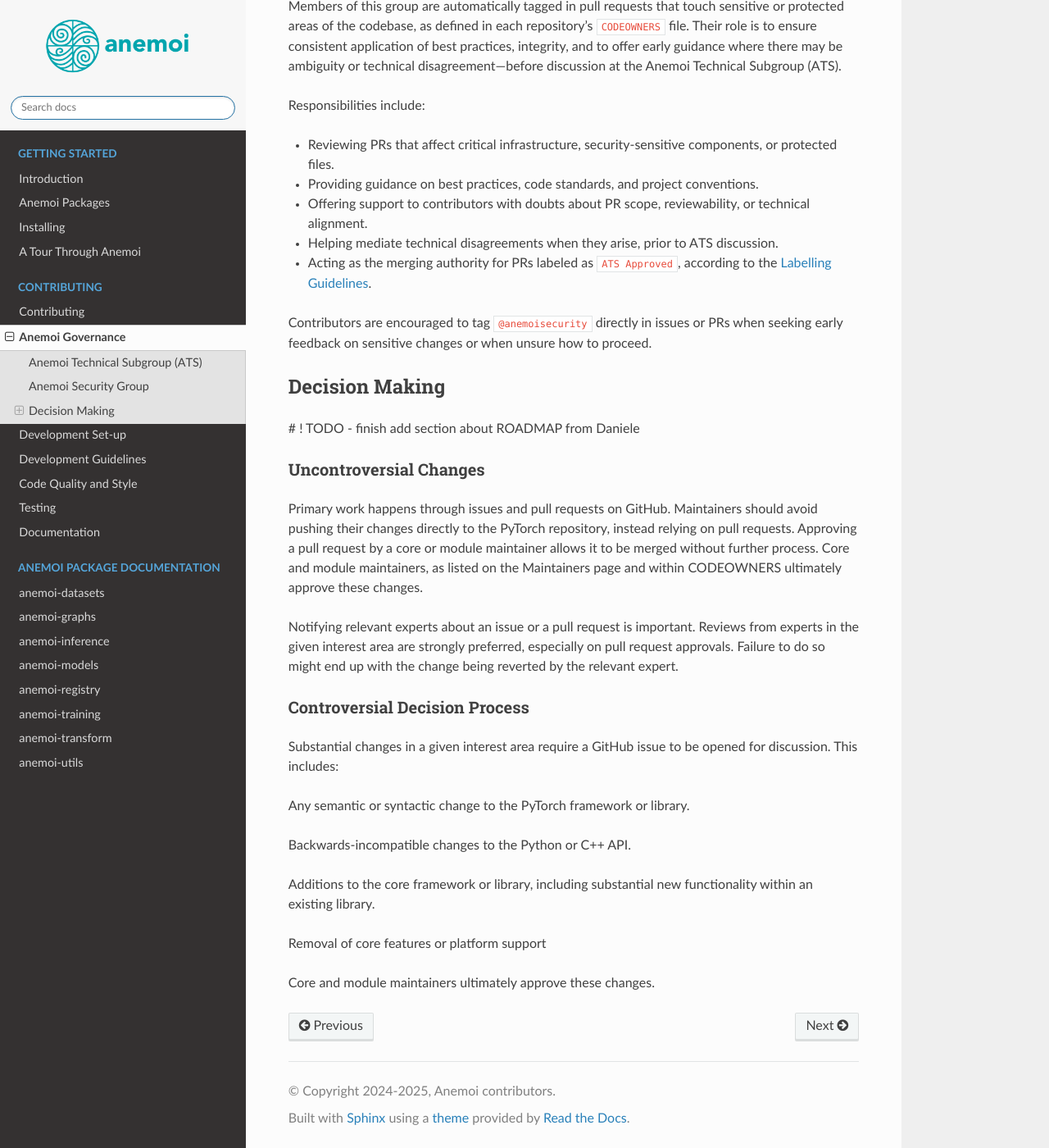
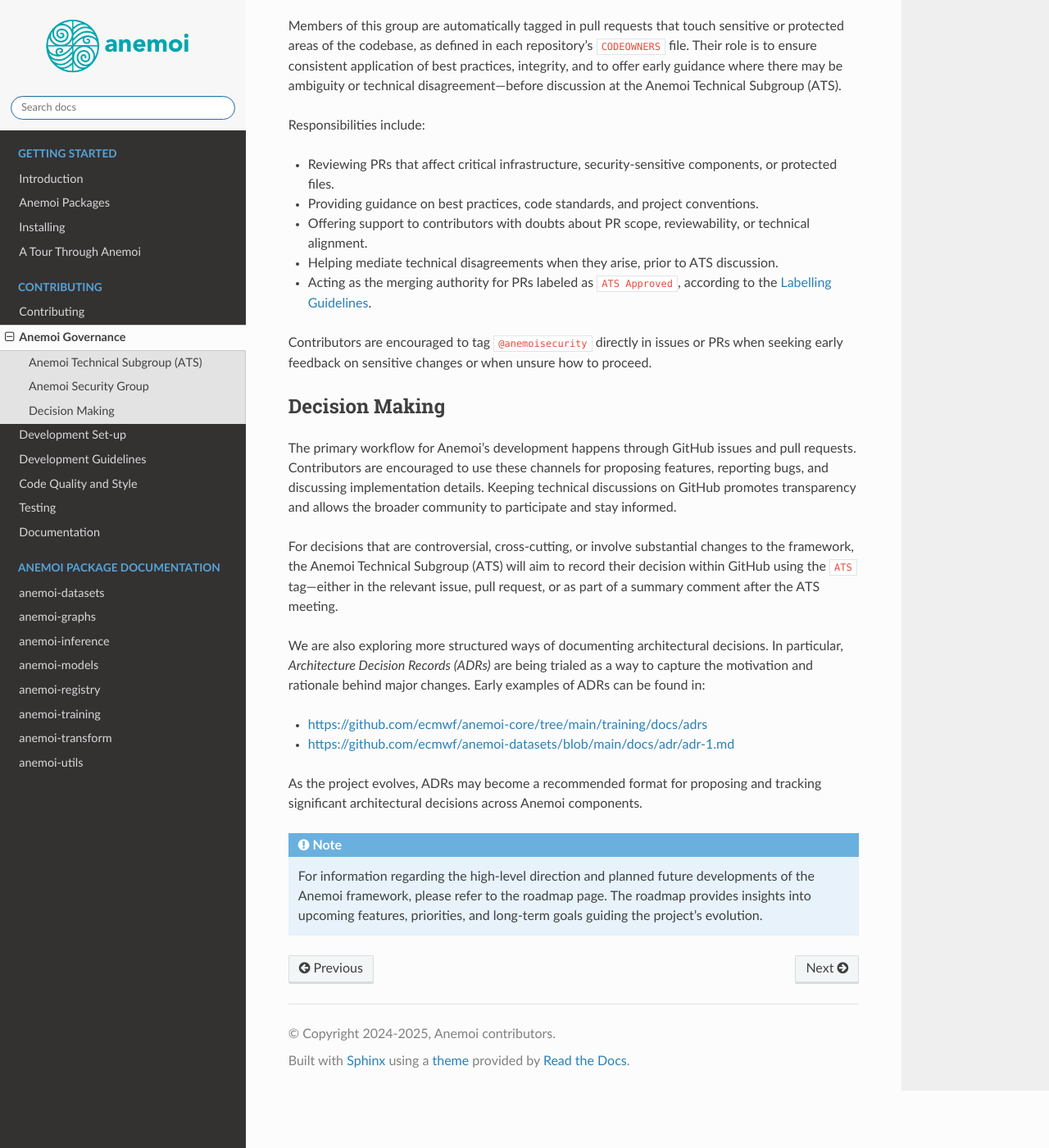
Before and after one commit to ecmwf/anemoi-docs, a Sphinx documentation site: the page built from docs/contributing/governance.rst, in a window 1280 px wide and 1400 px high, scrolled down 1311 px. Shown: the whole window at 82% size. Built offline with Sphinx 7.4.7 and the Read the Docs theme 3.1.0, drawn with Linux system fonts in a browser that asks for light colours; some of the changed text lies outside the part shown.

Commit message:
completed PR guidelines

```diff
--- a/docs/contributing/governance.rst
+++ b/docs/contributing/governance.rst
@@ -16,9 +16,10 @@
    the various institutions contributing to Anemoi, this group meets
    regularly to discuss the technical direction of the project. ATS
    reviews and approves major changes, proposals, and contributions that
-   could impact the broader user and developer community. See the
-   :ref:`labelling-guidelines` and :ref:`ats-approval` for how technical
-   decisions are flagged and processed through this group.
+   could impact the broader user and developer community. See the `ATS
+   approval` process described in :ref:`labelling-guidelines` for
+   details on how technical decisions are flagged and processed by this
+   group.
 
 -  **@anemoisecurity group:** This group is responsible for managing
    access to sensitive components of the project infrastructure,
@@ -65,55 +66,69 @@
  Anemoi Security Group
 ***********************
 
-The ``@anemoisecurity`` group is a core part of Anemoi’s governance and review process. It is based on GitHub’s `CODEOWNERS <https://docs.github.com/en/repositories/managing-your-repositorys-settings-and-features/customizing-your-repository/about-code-owners>`_ mechanism, and is defined at the organization level: https://github.com/orgs/ecmwf/teams/anemoisecurity.
+The ``@anemoisecurity`` group is a core part of Anemoi’s governance and
+review process. It is based on GitHub’s `CODEOWNERS
+<https://docs.github.com/en/repositories/managing-your-repositorys-settings-and-features/customizing-your-repository/about-code-owners>`_
+mechanism, and is defined at the organization level:
+https://github.com/orgs/ecmwf/teams/anemoisecurity.
 
-Members of this group are automatically tagged in pull requests that touch sensitive or protected areas of the codebase, as defined in each repository’s ``CODEOWNERS`` file.
-Their role is to ensure consistent application of best practices, integrity, and to offer early guidance where there may be ambiguity or technical disagreement—before discussion at the Anemoi Technical Subgroup (ATS).
+Members of this group are automatically tagged in pull requests that
+touch sensitive or protected areas of the codebase, as defined in each
+repository’s ``CODEOWNERS`` file. Their role is to ensure consistent
+application of best practices, integrity, and to offer early guidance
+where there may be ambiguity or technical disagreement—before discussion
+at the Anemoi Technical Subgroup (ATS).
 
 Responsibilities include:
 
-- Reviewing PRs that affect critical infrastructure, security-sensitive components, or protected files.
-- Providing guidance on best practices, code standards, and project conventions.
-- Offering support to contributors with doubts about PR scope, reviewability, or technical alignment.
-- Helping mediate technical disagreements when they arise, prior to ATS discussion.
-- Acting as the merging authority for PRs labeled as ``ATS Approved``, according to the :ref:`labelling-guidelines`.
+-  Reviewing PRs that affect critical infrastructure, security-sensitive
+   components, or protected files.
+-  Providing guidance on best practices, code standards, and project
+   conventions.
+-  Offering support to contributors with doubts about PR scope,
+   reviewability, or technical alignment.
+-  Helping mediate technical disagreements when they arise, prior to ATS
+   discussion.
+-  Acting as the merging authority for PRs labeled as ``ATS Approved``,
+   according to the :ref:`labelling-guidelines`.
 
-Contributors are encouraged to tag ``@anemoisecurity`` directly in issues or PRs when seeking early feedback on sensitive changes or when unsure how to proceed.
+Contributors are encouraged to tag ``@anemoisecurity`` directly in
+issues or PRs when seeking early feedback on sensitive changes or when
+unsure how to proceed.
 
 *****************
  Decision Making
 *****************
 
-# ! TODO - finish add section about ROADMAP from Daniele
+The primary workflow for Anemoi’s development happens through GitHub
+issues and pull requests. Contributors are encouraged to use these
+channels for proposing features, reporting bugs, and discussing
+implementation details. Keeping technical discussions on GitHub promotes
+transparency and allows the broader community to participate and stay
+informed.
 
-Uncontroversial Changes
-=======================
+For decisions that are controversial, cross-cutting, or involve
+substantial changes to the framework, the Anemoi Technical Subgroup
+(ATS) will aim to record their decision within GitHub using the ``ATS``
+tag—either in the relevant issue, pull request, or as part of a summary
+comment after the ATS meeting.
 
-Primary work happens through issues and pull requests on GitHub.
-Maintainers should avoid pushing their changes directly to the PyTorch
-repository, instead relying on pull requests. Approving a pull request
-by a core or module maintainer allows it to be merged without further
-process. Core and module maintainers, as listed on the Maintainers page
-and within CODEOWNERS ultimately approve these changes.
+We are also exploring more structured ways of documenting architectural
+decisions. In particular, *Architecture Decision Records (ADRs)* are
+being trialed as a way to capture the motivation and rationale behind
+major changes. Early examples of ADRs can be found in:
 
-Notifying relevant experts about an issue or a pull request is
-important. Reviews from experts in the given interest area are strongly
-preferred, especially on pull request approvals. Failure to do so might
-end up with the change being reverted by the relevant expert.
+-  https://github.com/ecmwf/anemoi-core/tree/main/training/docs/adrs
+-  https://github.com/ecmwf/anemoi-datasets/blob/main/docs/adr/adr-1.md
 
-Controversial Decision Process
-==============================
+As the project evolves, ADRs may become a recommended format for
+proposing and tracking significant architectural decisions across Anemoi
+components.
 
-Substantial changes in a given interest area require a GitHub issue to
-be opened for discussion. This includes:
+.. note::
 
-Any semantic or syntactic change to the PyTorch framework or library.
-
-Backwards-incompatible changes to the Python or C++ API.
-
-Additions to the core framework or library, including substantial new
-functionality within an existing library.
-
-Removal of core features or platform support
-
-Core and module maintainers ultimately approve these changes.
+   For information regarding the high-level direction and planned future
+   developments of the Anemoi framework, please refer to the
+   :ref:`roadmap` page. The roadmap provides insights into upcoming
+   features, priorities, and long-term goals guiding the project’s
+   evolution.
```
Also changed, not shown: docs/contributing/guidelines.rst (+24 -4 lines).
